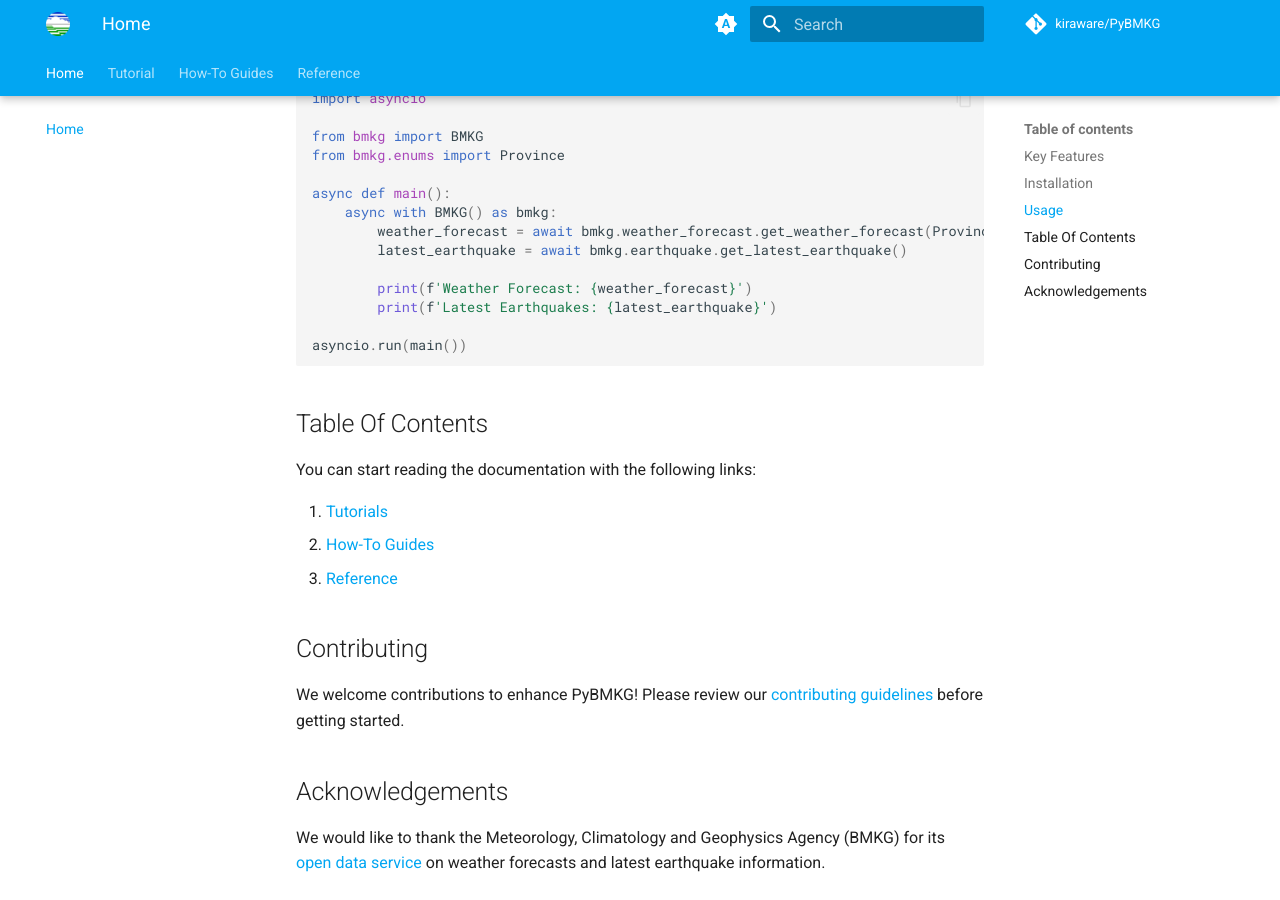
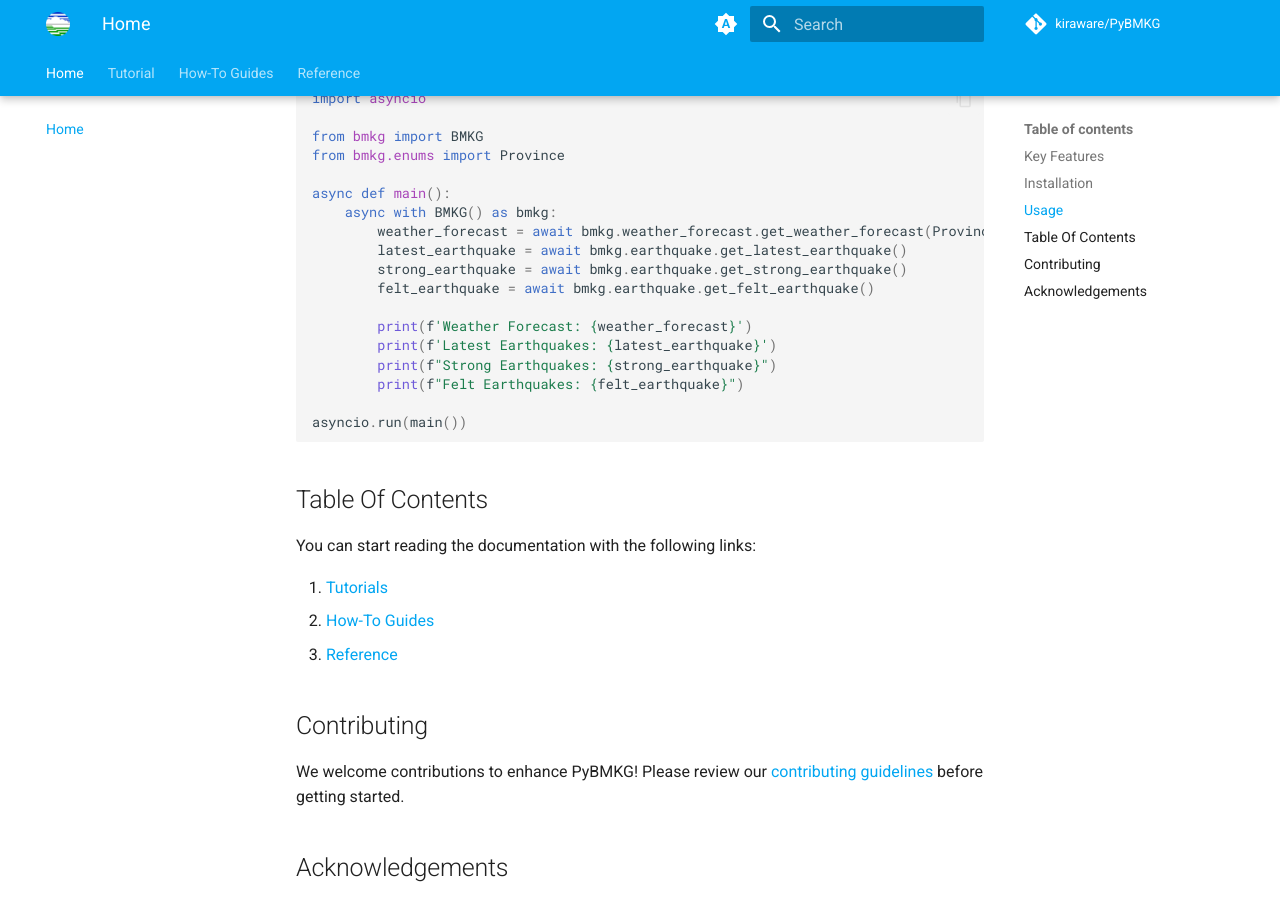
Before and after one commit to kiraware/PyBMKG, an MkDocs documentation site: the page built from docs/index.md, in a window 1280 px wide and 900 px high, scrolled down 754 px. Built offline with MkDocs 1.6.1 and Material for MkDocs 9.7.7, drawn with Linux system fonts in a browser that asks for light colours; comment, search, counter and statistics services are not loaded.

````diff
--- a/docs/index.md
+++ b/docs/index.md
@@ -41,9 +41,13 @@ async def main():
     async with BMKG() as bmkg:
         weather_forecast = await bmkg.weather_forecast.get_weather_forecast(Province.ACEH)
         latest_earthquake = await bmkg.earthquake.get_latest_earthquake()
+        strong_earthquake = await bmkg.earthquake.get_strong_earthquake()
+        felt_earthquake = await bmkg.earthquake.get_felt_earthquake()
 
         print(f'Weather Forecast: {weather_forecast}')
         print(f'Latest Earthquakes: {latest_earthquake}')
+        print(f"Strong Earthquakes: {strong_earthquake}")
+        print(f"Felt Earthquakes: {felt_earthquake}")
 
 asyncio.run(main())
 ```
````
Also changed, not shown: README.md (+4 -0 lines).
